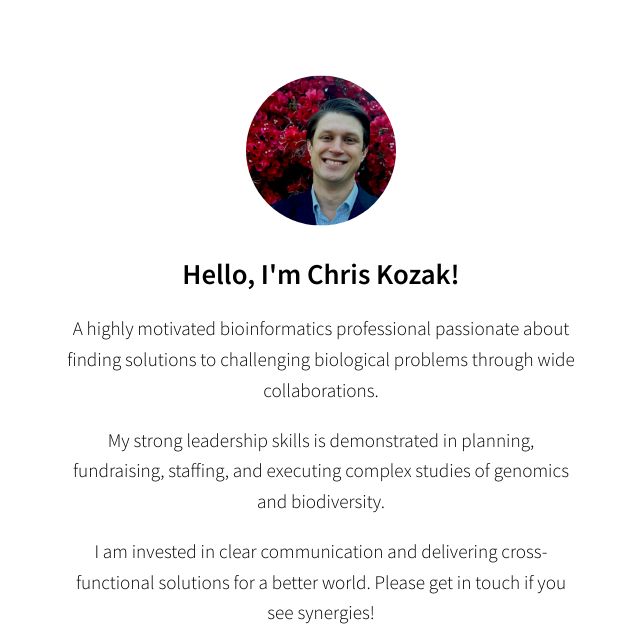
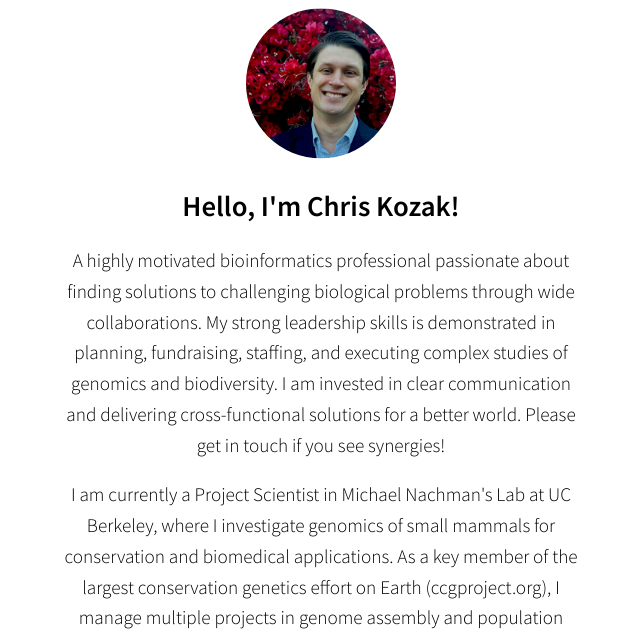
Before and after one commit to evo-eco-gen/evo-eco-gen.github.io, a plain HTML site: page index.html in a window 1280 px wide. Shown: the top 640 px of the page, without its empty margins (319-959 px from the left). Drawn offline with Linux system fonts and the light colour scheme; some icons are missing.

Commit message:
Second commit

```diff
--- a/index.html
+++ b/index.html
@@ -46,13 +46,10 @@
       <!-- Text -->
       <h1>Hello, I'm Chris Kozak!</h1>
       <p>
-        A highly motivated bioinformatics professional passionate about finding solutions to challenging biological problems through wide collaborations.
+        A highly motivated bioinformatics professional passionate about finding solutions to challenging biological problems through wide collaborations. My strong leadership skills is demonstrated in planning, fundraising, staffing, and executing complex studies of genomics and biodiversity. I am invested in clear communication and delivering cross-functional solutions for a better world. Please get in touch if you see synergies!
       </p>
       <p>
-        My strong leadership skills is demonstrated in planning, fundraising, staffing, and executing complex studies of genomics and biodiversity.
-      </p>
-      <p>
-        I am invested in clear communication and delivering cross-functional solutions for a better world. Please get in touch if you see synergies!
+        I am currently a Project Scientist in Michael Nachman's Lab at UC Berkeley, where I investigate genomics of small mammals for conservation and biomedical applications. As a key member of the largest conservation genetics effort on Earth (ccgproject.org), I manage multiple projects in genome assembly and population genetics, while interacting with stakeholders in the public and private sector.
       </p>
 
       <!-- Icons -->
```
